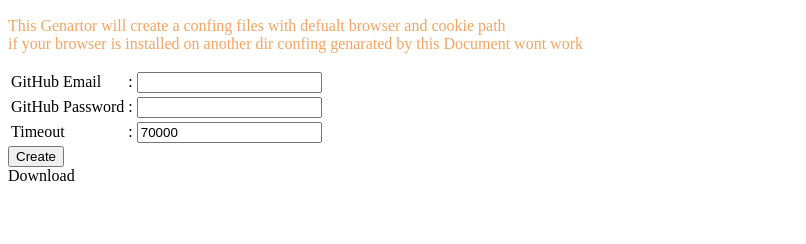
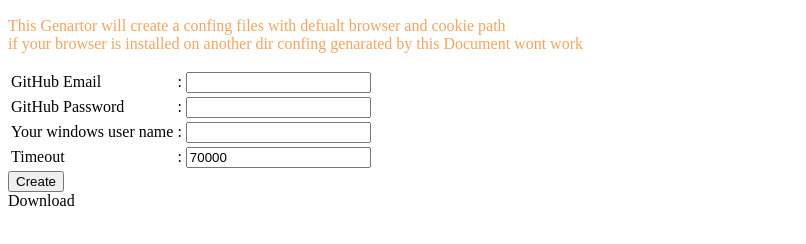
Before and after one commit to 8G6/StarIt, a website: page index.html in a window 1280 px wide. Shown: the part 110-354 px from the top of the page, without its empty margins (0-806 px from the left). Drawn offline with Linux system fonts and the light colour scheme.

Commit message:
Update index.html

```diff
--- a/index.html
+++ b/index.html
@@ -27,7 +27,7 @@
                 <td>:</td>
                 <td><input type="password"  id="password"></td>
             </tr>
-            <tr id='win' style="display: none;">
+            <tr id='win' >
                 <td>Your windows user name</td>
                 <td>:</td>
                 <td><input type="text" id="user"></td>
```
